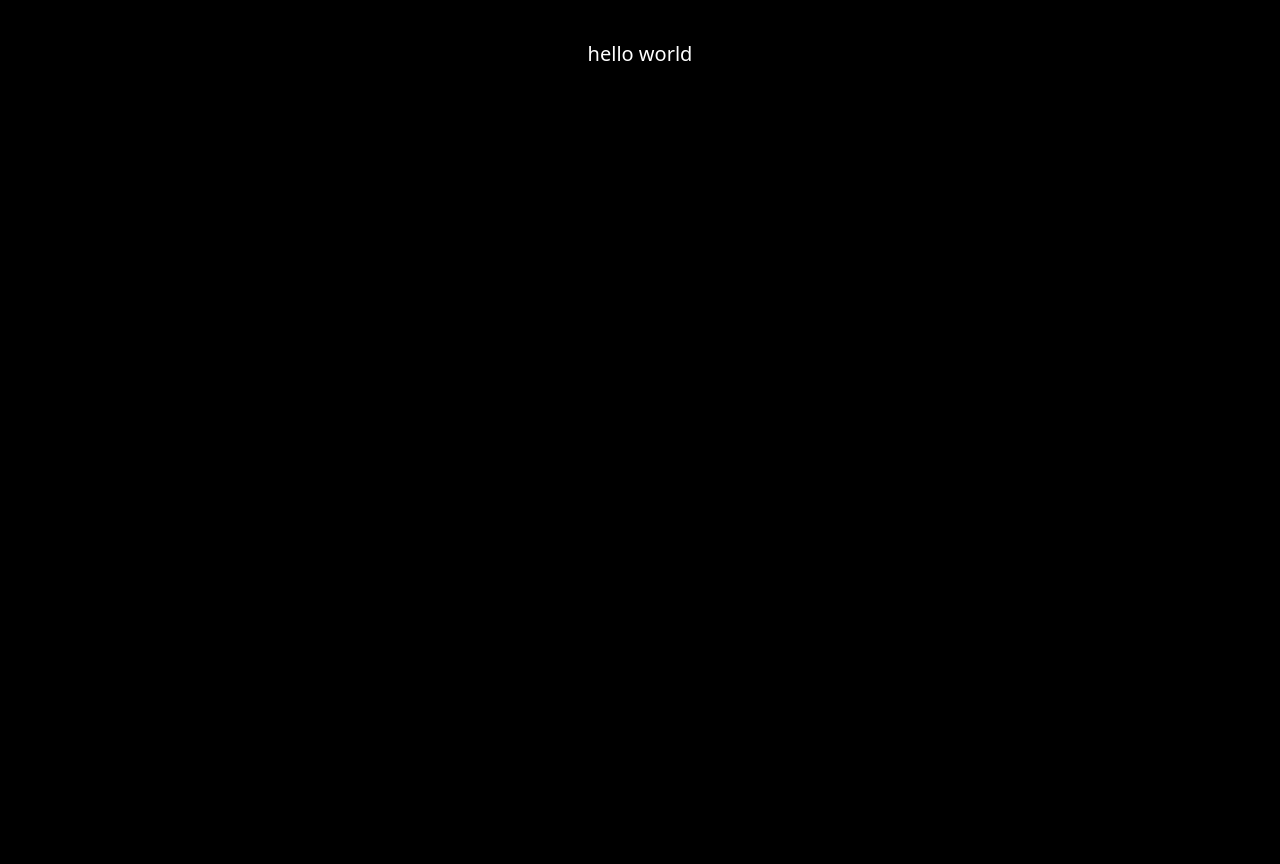
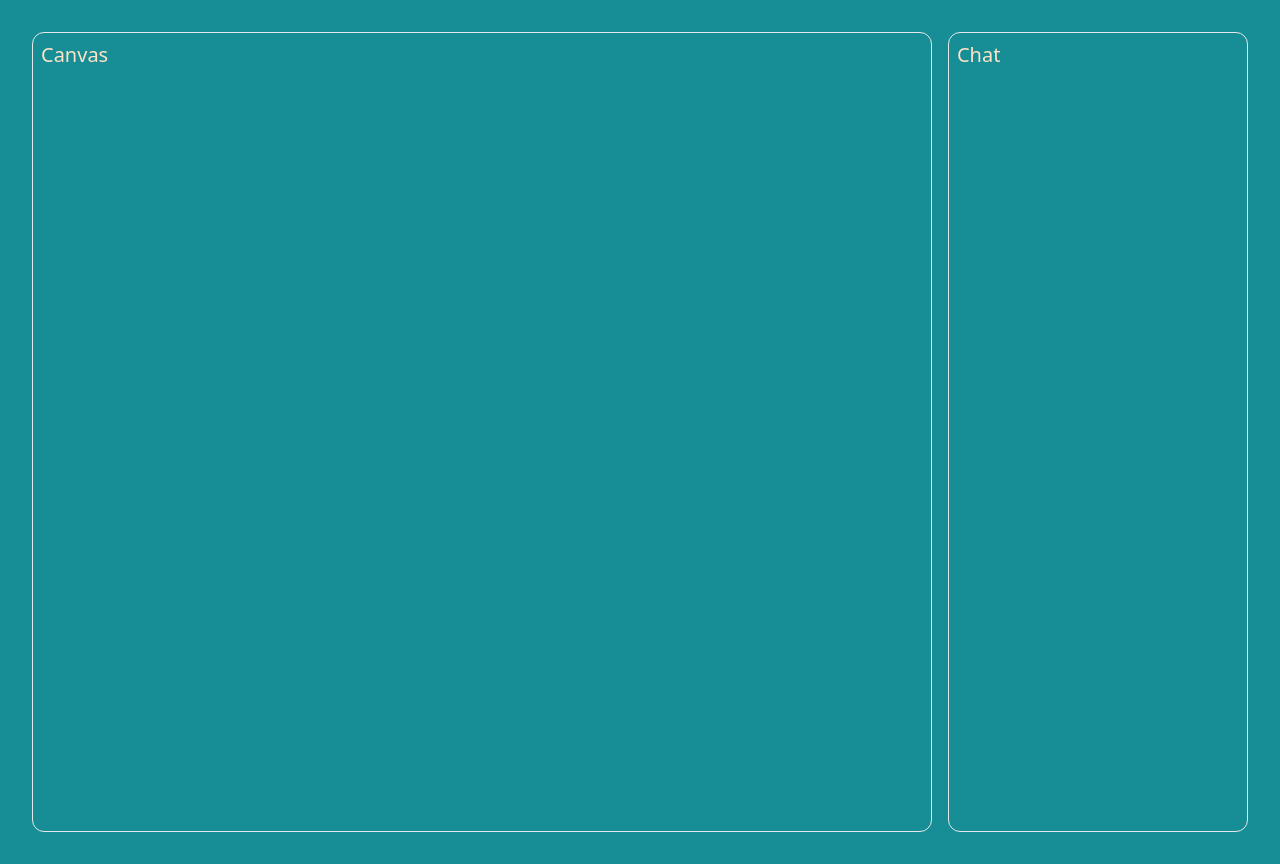
Before and after one commit to abdealijaroli/webwiz, a Next.js app: page / in a window 1280 px wide. Before the commit the page ends 800 px from the top, so only its background shows below. Built offline with nearby package versions, Linux system fonts and the light colour scheme.

Commit message:
frontend work

```diff
--- a/app/layout.tsx
+++ b/app/layout.tsx
@@ -12,7 +12,7 @@ export default function RootLayout({
 }) {
   return (
     <html lang="en">
-      <body className="bg-black text-white">{children}</body>
+      <body className=" bg-primary text-secondary">{children}</body>
     </html>
 
   )
--- a/app/page.tsx
+++ b/app/page.tsx
@@ -1,7 +1,13 @@
 export default function Home() {
-  return (
-    <main className="text-center text-xl m-10 font-medium">
-        <h1>hello world</h1>
-    </main>
-  )
+    return (
+        <main className="text-center text-xl m-6 font-medium flex flex-row">
+            <div className="flex flex-col items-start justify-start border w-3/4 h-screen m-2 rounded-xl">
+                <h1 className="m-2">Canvas</h1>
+            </div>
+
+            <div className="flex flex-col items-start justify-start border w-1/4 h-screen m-2 rounded-xl">
+                <h1 className="m-2 float-left">Chat</h1>
+            </div>
+        </main>
+    );
 }
--- a/tailwind.config.js
+++ b/tailwind.config.js
@@ -1,18 +1,17 @@
 /** @type {import('tailwindcss').Config} */
 module.exports = {
     content: [
-    './pages/**/*.{js,ts,jsx,tsx}',
-    './components/**/*.{js,ts,jsx,tsx}',
-    './app/**/*.{js,ts,jsx,tsx}',
+        "./pages/**/*.{js,ts,jsx,tsx}",
+        "./components/**/*.{js,ts,jsx,tsx}",
+        "./app/**/*.{js,ts,jsx,tsx}",
     ],
     theme: {
         extend: {
-      backgroundImage: {
-        'gradient-radial': 'radial-gradient(var(--tw-gradient-stops))',
-        'gradient-conic':
-          'conic-gradient(from 180deg at 50% 50%, var(--tw-gradient-stops))',
-      },
+            colors: {
+                primary: "#178E96",
+                secondary: "#FDE3C8",
             },
         },
         plugins: [],
-}
+    },
+};
```
Lines whose indentation alone changed are shown as unchanged.
